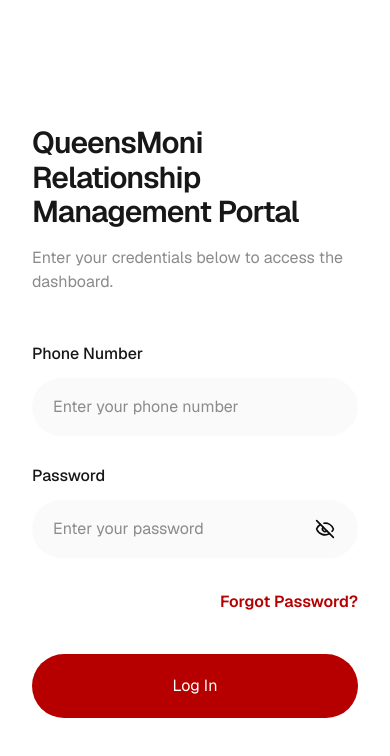
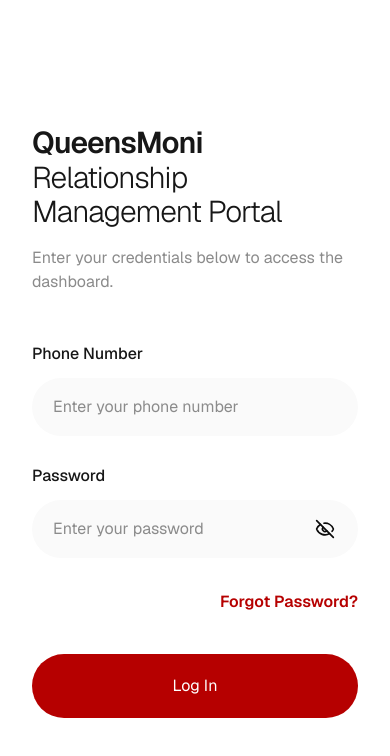
Before and after one commit to ZeeUnltd/Queens-DSA-dashboard, a React (Vite) app: page / in a window 390 px wide. Shown: the top 756 px of the page. Built offline with nearby package versions, Linux system fonts and the light colour scheme; no server answers.

Commit message:
style: adjust auth form width for better responsiveness; update subtitle font weight in login form

```diff
--- a/src/App.css
+++ b/src/App.css
@@ -30,7 +30,7 @@
 }
 
 .auth-form {
-  width: min(100%, 440px);
+  width: min(100%, 500px);
 }
 
 .auth-field {
--- a/src/components/auth/LoginForm.tsx
+++ b/src/components/auth/LoginForm.tsx
@@ -69,7 +69,7 @@ function LoginForm() {
       <header className="mb-12">
         <h1 className="text-[30px] font-semibold leading-[1.15] tracking-[-0.03em] text-qm-ink sm:text-[34px]">
           {LOGIN_COPY.title}
-          <span className="block">{LOGIN_COPY.subtitle}</span>
+          <span className="block font-light">{LOGIN_COPY.subtitle}</span>
         </h1>
         <p className="mt-4 text-base leading-6 text-qm-muted sm:text-lg">
           {LOGIN_COPY.description}
--- a/src/components/layout/AuthShell.tsx
+++ b/src/components/layout/AuthShell.tsx
@@ -34,7 +34,7 @@ function AuthShell({ children }: AuthShellProps) {
         </footer>
       </section>
 
-      <section className="auth-form-panel flex w-full items-center justify-center px-4 py-12 sm:px-8 md:px-12 lg:px-16 xl:px-24">
+      <section className="auth-form-panel flex w-full items-center justify-center px-4 py-12 sm:px-8 md:px-12 lg:px-16">
         {children}
       </section>
     </main>
```
